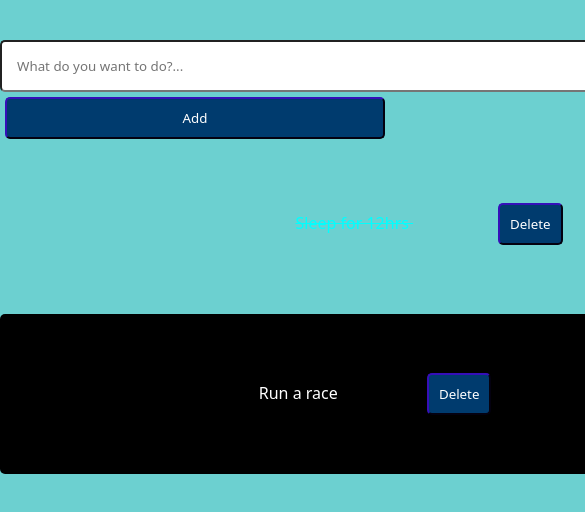
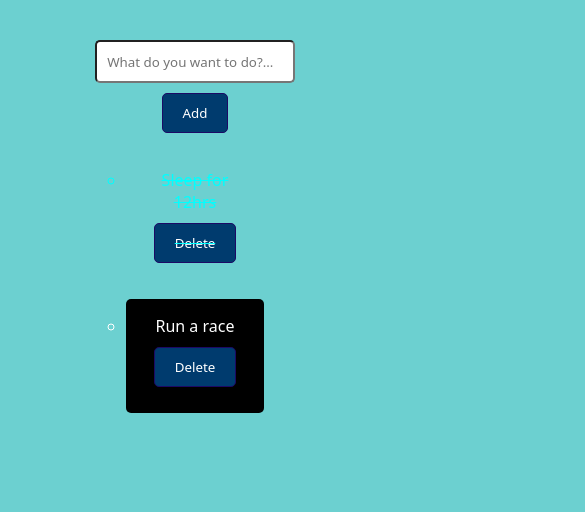
Before and after one commit to heisbayour/my-todo-list, a plain HTML site: page index.html in a window 390 px wide. Shown: the top 512 px of the page, 585 px wide, since content can reach past the window. Drawn offline with Linux system fonts and the light colour scheme.

Commit message:
Update styles.css

```diff
--- a/styles.css
+++ b/styles.css
@@ -1,84 +1,90 @@
-*{
+* {
     margin: 0;
     padding: 0;
+    box-sizing: border-box;
     font-family: system-ui, -apple-system, BlinkMacSystemFont, 'Segoe UI', Roboto, Oxygen, Ubuntu, Cantarell, 'Open Sans', 'Helvetica Neue', sans-serif;
 }
 
-body{
+body {
     color: #fff;
     text-align: center;
     background-color: #6CD0D0;
-    width:100%;
+    width: 100%;
+    min-height: 100vh;
 }
 
-div.container{
+div.container {
     justify-self: center;
     padding-top: 5rem;
     border-radius: 20px;
     display: flex;
     flex-direction: column;
+    align-items: center; /* keeps items centered nicely */
 }
 
-div li{
+div li {
     list-style: circle;
 }
-div input{
-    box-sizing: border-box;
-    padding: 30px;
+
+/* input field */
+div input {
+    padding: 1em;
     border-radius: 10px;
-    width: 100dvh;
-    padding: min(5em, 8%);
+    width: 90%;
+    max-width: 500px;
 }
-div button{
+
+/* button styles */
+div button {
     background-color: rgb(0, 59, 110);
-    padding: 10px;
+    padding: 10px 20px;
     border-radius: 5px;
-    border-color: #1d0965;
+    border: 1px solid #1d0965;
     color: #fff;
     cursor: pointer;
-    margin: 5px;
+    margin: 10px auto;
+    display: block;
 }
-.theBTN{
-    position: relative;
-    left: 5rem;
+
+.theBTN {
+    margin-left: auto;
+    margin-right: auto;
 }
-li.checked{
+
+/* list items */
+li.checked {
     color: aqua;
     text-decoration: line-through;
     border-radius: 5px;
-    width: 100dvh;
-    padding: min(5em, 8%);
+    width: 90%;
+    max-width: 500px;
+    padding: 1em;
+    margin: 10px auto;
 }
-li.content{
+
+li.content {
     background-color: rgb(0, 0, 0);
     border-radius: 5px;
-    width: 100dvh;
-    padding: min(5em, 8%);
-    margin-top: 10px;
+    width: 90%;
+    max-width: 500px;
+    padding: 1em;
+    margin: 10px auto;
 }
 
+/* responsive tweaks */
 @media (max-width: 820px) {
-    *{
-        margin: auto;
-    }
-    div.container{
+    div.container {
         padding-top: 2.5rem;
         border-radius: 10px;
-        flex-direction: column;
     }
 
-    div input{
-        box-sizing: border-box;
-        padding: 15px;
+    div input {
+        padding: 0.8em;
         border-radius: 5px;
     }
-    li.checked{
-        width: 80dvh;
+
+    li.checked,
+    li.content {
+        width: 95%;
     }
-    li.content{
-        background-color: rgb(0, 0, 0);
-        border-radius: 5px;
-        width: auto;
-        margin-top: 10px;
-    }
-  }
+}
```
